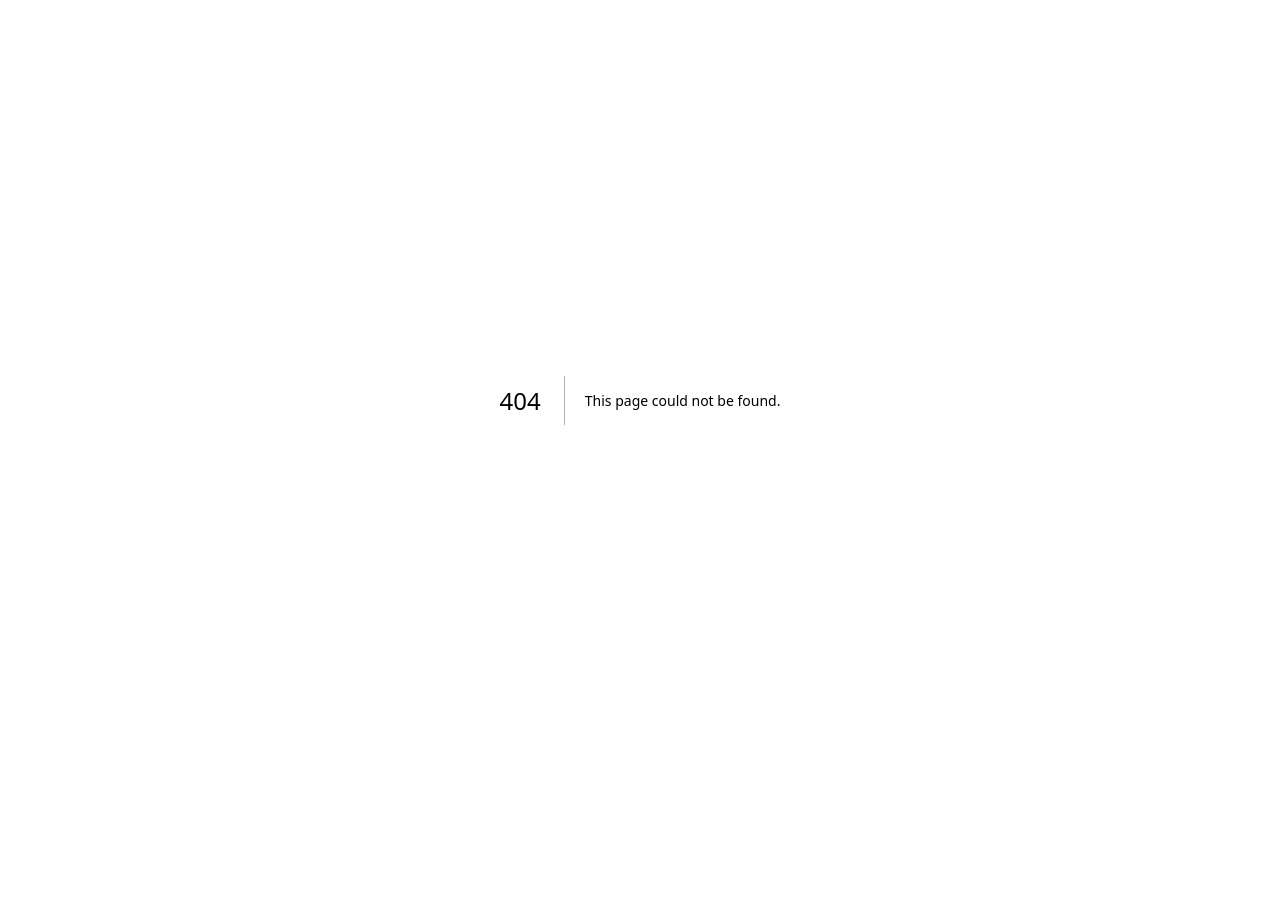
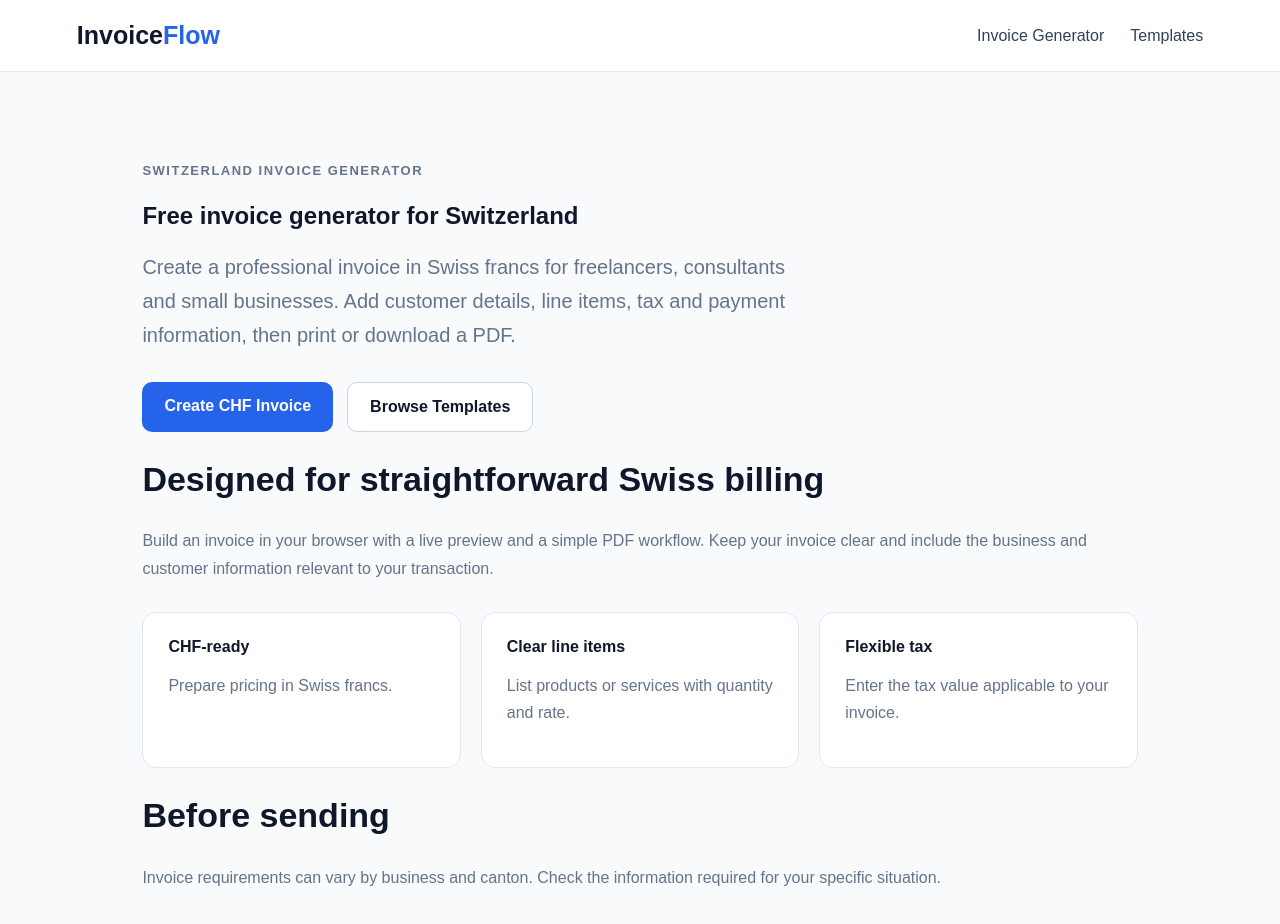
Before and after one commit to wakilmustaqeem/invoiceflow, a Next.js app: page /invoice-generator/switzerland in a window 1280 px wide. Before the commit this address had no page. Shown: the top 924 px of the page. Before the commit the page ends 800 px from the top, so only its background shows below. Built offline with nearby package versions, Linux system fonts and the light colour scheme.

Commit message:
seo: add Switzerland invoice generator landing page

```diff
--- /dev/null
+++ b/app/invoice-generator/switzerland/page.tsx
@@ -0,0 +1,3 @@
+import Link from 'next/link';
+export const metadata={title:'Free Invoice Generator for Switzerland | InvoiceFlow',description:'Create a professional Swiss invoice online for free. Prepare clear itemized billing with CHF pricing, tax, discounts and PDF output.'};
+export default function SwitzerlandInvoice(){return <main><header className="nav"><div className="brand">Invoice<span>Flow</span></div><nav><Link href="/invoice-generator">Invoice Generator</Link><Link href="/invoice-templates">Templates</Link></nav></header><section className="content"><p className="eyebrow">SWITZERLAND INVOICE GENERATOR</p><h1>Free invoice generator for Switzerland</h1><p className="lead">Create a professional invoice in Swiss francs for freelancers, consultants and small businesses. Add customer details, line items, tax and payment information, then print or download a PDF.</p><div className="actions"><Link className="btn primary" href="/invoice-generator">Create CHF Invoice</Link><Link className="btn secondary" href="/invoice-templates">Browse Templates</Link></div><h2>Designed for straightforward Swiss billing</h2><p>Build an invoice in your browser with a live preview and a simple PDF workflow. Keep your invoice clear and include the business and customer information relevant to your transaction.</p><div className="grid"><div><b>CHF-ready</b><p>Prepare pricing in Swiss francs.</p></div><div><b>Clear line items</b><p>List products or services with quantity and rate.</p></div><div><b>Flexible tax</b><p>Enter the tax value applicable to your invoice.</p></div></div><h2>Before sending</h2><p>Invoice requirements can vary by business and canton. Check the information required for your specific situation.</p></section></main>}
```
